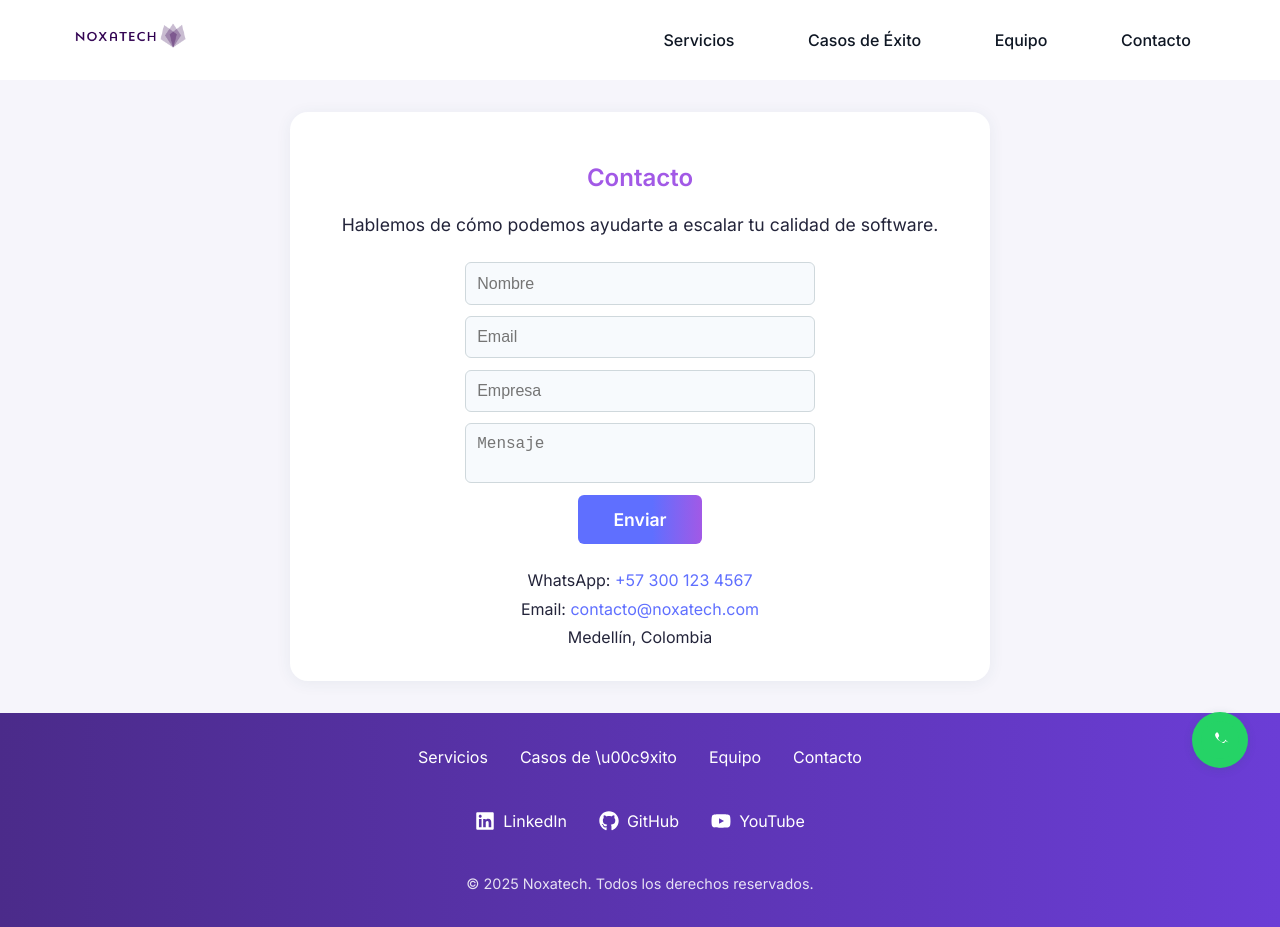
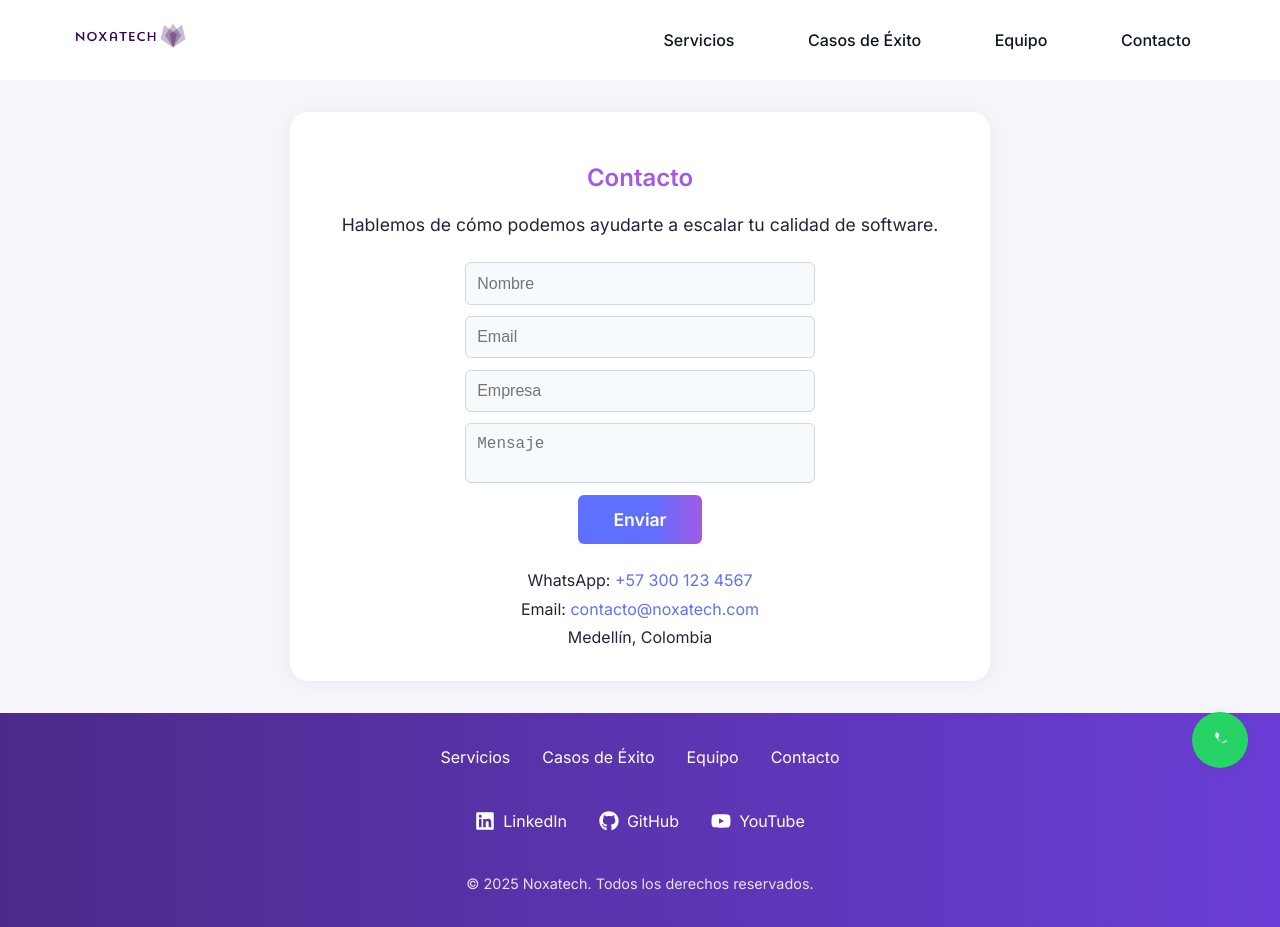
Before and after one commit to Mat199609/Noxatech, a React (Vite) app: page /contacto in a window 1280 px wide. Built offline with nearby package versions, Linux system fonts and the light colour scheme.

Commit message:
Minor fix to footer typo.

```diff
--- a/src/components/Footer.jsx
+++ b/src/components/Footer.jsx
@@ -7,7 +7,7 @@ const Footer = () => (
     <div className="footer-content">
       <div className="footer-links">
         <a href="/servicios">Servicios</a>
-        <a href="/casos">Casos de \u00c9xito</a>
+        <a href="/casos">Casos de Éxito</a>
         <a href="/equipo">Equipo</a>
         <a href="/contacto">Contacto</a>
       </div>
```
